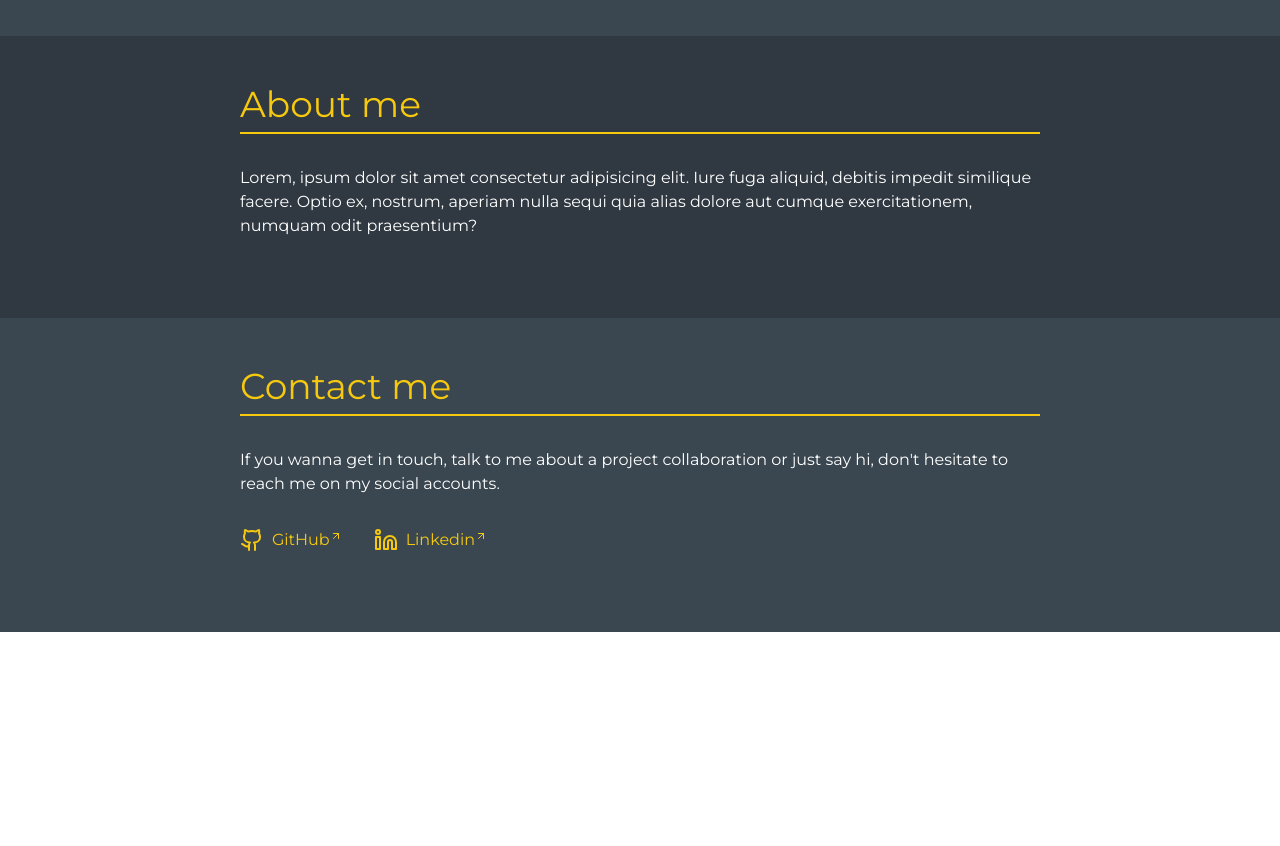
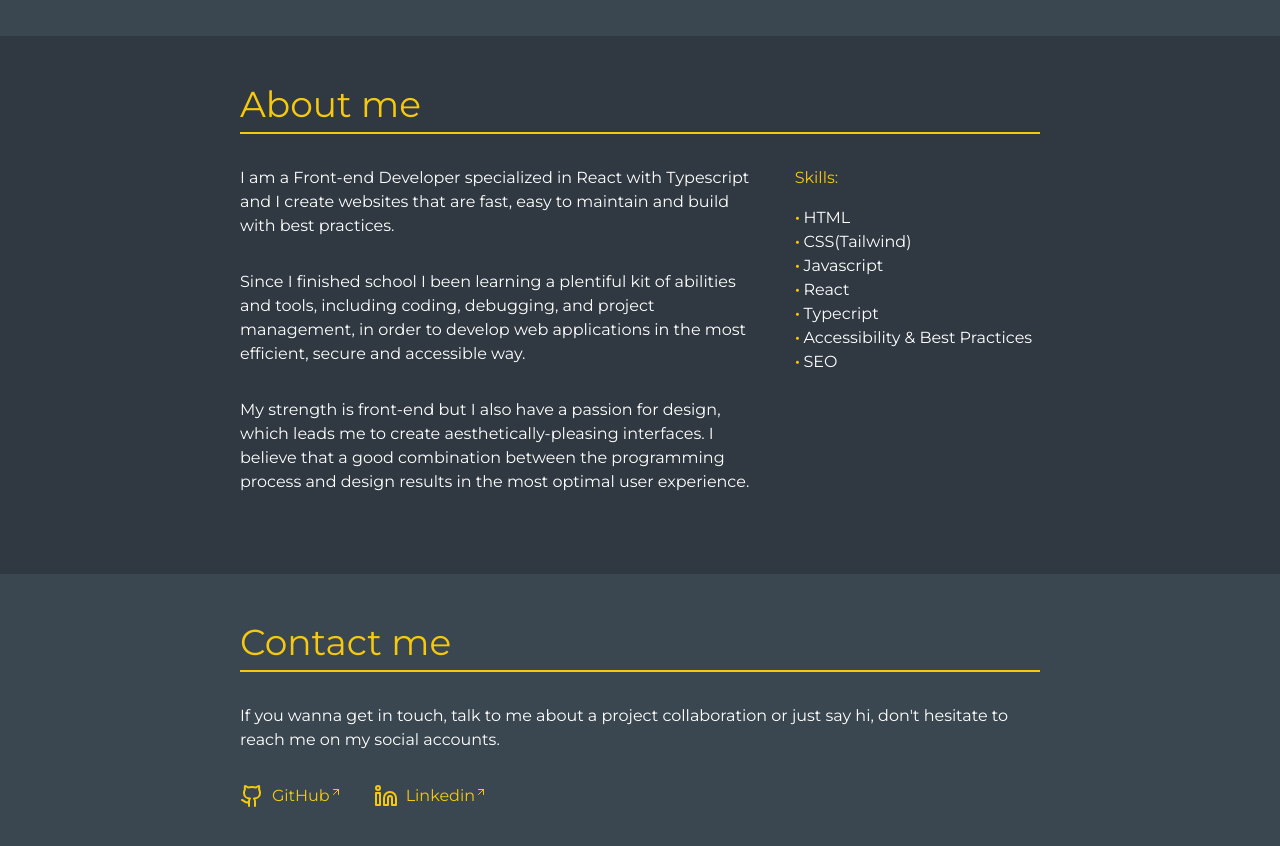
Before and after one commit to agusgonz/Portfolio, a React (Vite) app: page / in a window 1280 px wide. Shown: the part 1420-2266 px from the top of the page. Before the commit the page ends 2052 px from the top, so only its background shows below. Built offline with nearby package versions, Linux system fonts and the light colour scheme.

Commit message:
Add about me paragraph and skills

```diff
--- a/src/components/madeSections/Aboutme.tsx
+++ b/src/components/madeSections/Aboutme.tsx
@@ -12,14 +12,57 @@ const Aboutme: FC<AboutmeProps> = ({}) => {
 			id="about-me"
 		>
 			<Title text={"About me"} />
-			<div className="py-8  flex flex-col gap-8">
-				<p>
-					Lorem, ipsum dolor sit amet consectetur
-					adipisicing elit. Iure fuga aliquid, debitis
-					impedit similique facere. Optio ex, nostrum,
-					aperiam nulla sequi quia alias dolore aut cumque
-					exercitationem, numquam odit praesentium?
-				</p>
+			<div className="py-8 flex flex-col gap-8 md:grid md:grid-cols-3 ">
+				<div className="flex flex-col gap-8 col-span-2">
+					<p>
+						I am a Front-end Developer specialized in React
+						with Typescript and I create websites that are
+						fast, easy to maintain and build with best
+						practices.
+					</p>
+					<p>
+						Since I finished school I been learning a
+						plentiful kit of abilities and tools, including
+						coding, debugging, and project management, in
+						order to develop web applications in the most
+						efficient, secure and accessible way.
+					</p>
+					<p>
+						My strength is front-end but I also have a
+						passion for design, which leads me to create
+						aesthetically-pleasing interfaces. I believe
+						that a good combination between the programming
+						process and design results in the most optimal
+						user experience.
+					</p>
+				</div>
+
+				<div className="flex flex-col gap-4">
+					<span className="text-yellow">Skills:</span>
+					<ul className="gap-2  ">
+						<li className="before:content-['\2022'] before:text-yellow before:font-bold before:mr-1">
+							HTML
+						</li>
+						<li className="before:content-['\2022'] before:text-yellow before:font-bold before:mr-1">
+							{"CSS(Tailwind)"}
+						</li>
+						<li className="before:content-['\2022'] before:text-yellow before:font-bold before:mr-1">
+							Javascript
+						</li>
+						<li className="before:content-['\2022'] before:text-yellow before:font-bold before:mr-1">
+							React
+						</li>
+						<li className="before:content-['\2022'] before:text-yellow before:font-bold before:mr-1">
+							Typecript
+						</li>
+						<li className="before:content-['\2022'] before:text-yellow before:font-bold before:mr-1">
+							Accessibility & Best Practices
+						</li>
+						<li className="before:content-['\2022'] before:text-yellow before:font-bold before:mr-1">
+							SEO
+						</li>
+					</ul>
+				</div>
 			</div>
 		</SectionLayout>
 	)
```
